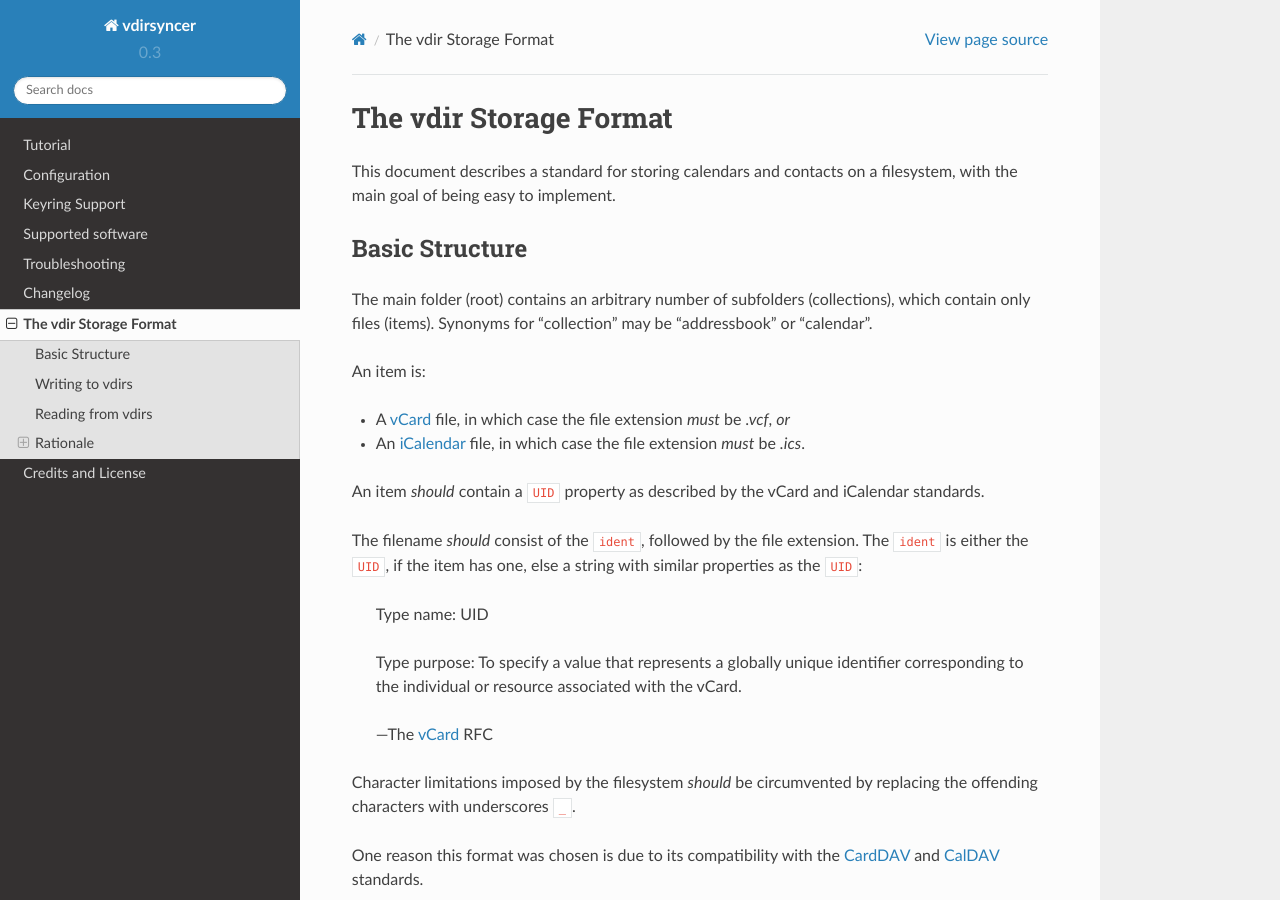
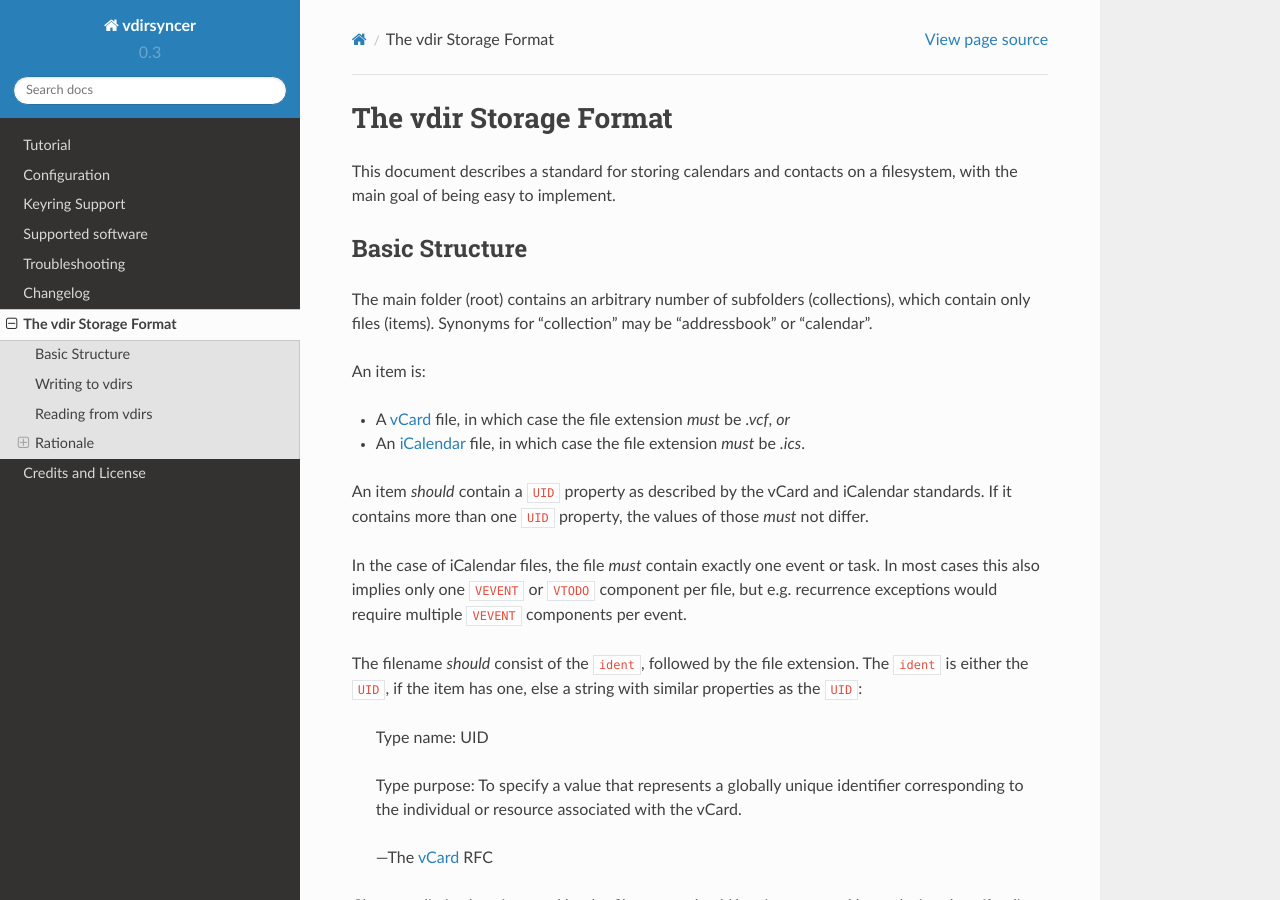
Before and after one commit to pimutils/vdirsyncer, a Sphinx documentation site: the page built from docs/vdir.rst, in a window 1280 px wide and 900 px high. Built offline with Sphinx 7.4.7 and the Read the Docs theme 2.0.0, drawn with Linux system fonts in a browser that asks for light colours.

Commit message:
vdir: Clarify how many items are allowed in one file

```diff
--- a/docs/vdir.rst
+++ b/docs/vdir.rst
@@ -18,7 +18,13 @@ An item is:
 - An iCalendar_ file, in which case the file extension *must* be `.ics`.
 
 An item *should* contain a ``UID`` property as described by the vCard and
-iCalendar standards.
+iCalendar standards. If it contains more than one ``UID`` property, the values
+of those *must* not differ.
+
+In the case of iCalendar files, the file *must* contain exactly one event or
+task. In most cases this also implies only one ``VEVENT`` or ``VTODO``
+component per file, but e.g. recurrence exceptions would require multiple
+``VEVENT`` components per event.
 
 The filename *should* consist of the ``ident``, followed by the file extension.
 The ``ident`` is either the ``UID``, if the item has one, else a string with
```
